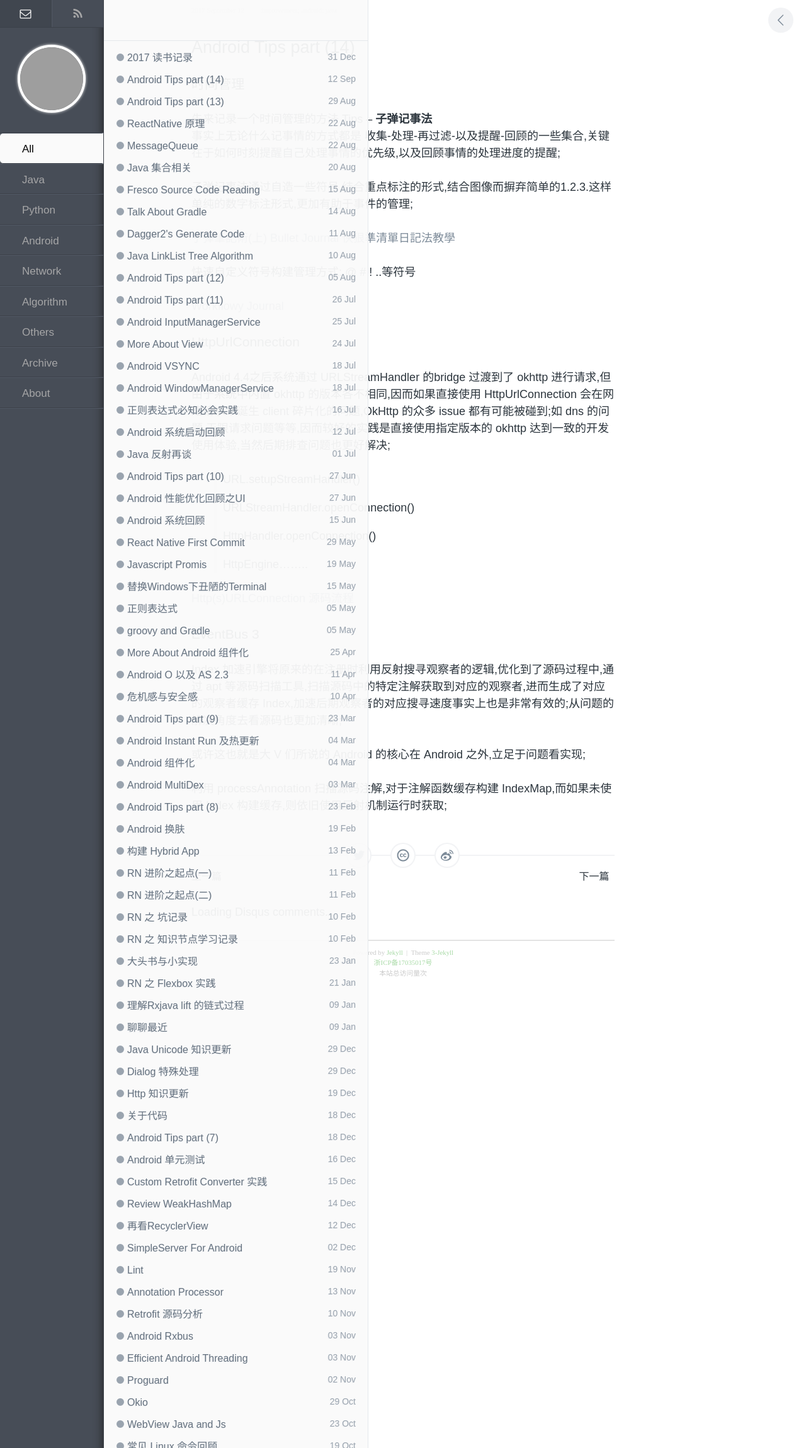
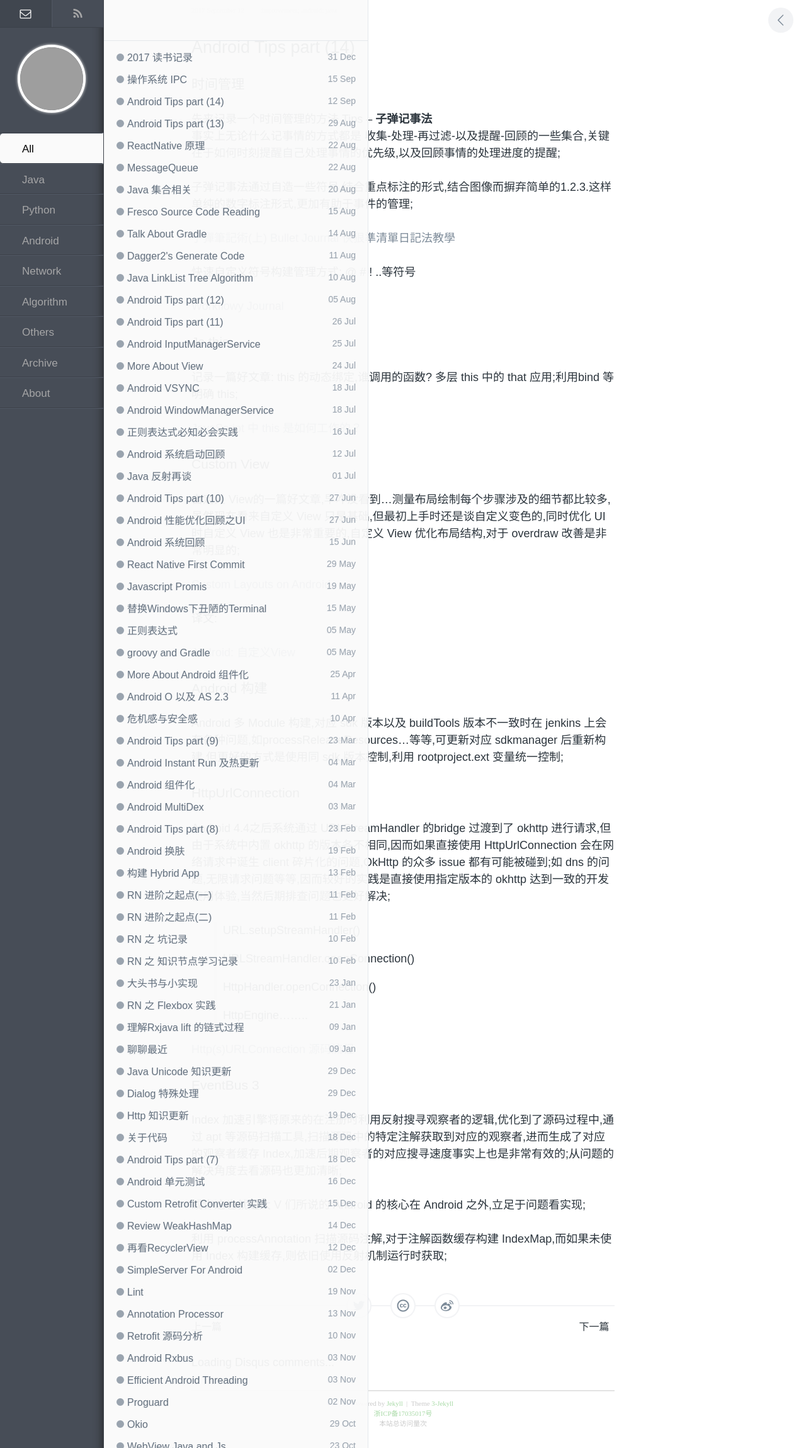
Before and after one commit to enlipan/enlipan.github.io, a Jekyll site: the page built from _posts/2017-09-12-android-tips-14.md, in a window 1280 px wide. Shown: the whole page at 63% size. Built offline with Jekyll 4.4.1, drawn with Linux system fonts in a browser that asks for light colours; nearby versions of some CDN libraries; comment, search, counter and statistics services are not loaded; grey boxes are pictures that could not be loaded.

Commit message:
post page linux add

```diff
--- a/_posts/2017-09-12-android-tips-14.md
+++ b/_posts/2017-09-12-android-tips-14.md
@@ -19,6 +19,26 @@
 快速自定义符号构建管理方式: @ # ! ..等符号
 
 [Workflowy Journal](https://medium.com/@amirmasoudabdol/workflowy-journal-d33405065d64)
+
+### Js this
+
+记录一篇好文章: this 的动态绑定,谁调用的函数? 多层 this 中的 that 应用;利用bind 等明确 this;
+
+[JavaScript 中 this 是如何工作的？](http://snailsky.me/2014/08/31/javascript-%E4%B8%AD-this-%E6%98%AF%E5%A6%82%E4%BD%95%E5%B7%A5%E4%BD%9C%E7%9A%84%EF%BC%9F/)
+
+### Custom View
+
+自定义 View的一篇好文章,早咋没看到...测量布局绘制每个步骤涉及的细节都比较多,虽然现在看来自定义 View 只是基础,但最初上手时还是谈自定义变色的,同时优化 UI 时自定义 View 也是非常重要的,自定义 View 优化布局结构,对于 overdraw 改善是非常明显的;
+
+[Custom Layouts on Android](http://lucasr.org/2014/05/12/custom-layouts-on-android/)
+
+译文:
+
+[Android: 自定义View](http://www.jianshu.com/p/29bb35a4860e)
+
+### Android 构建
+
+Android 多 Module 构建,对应 sdk 版本以及 buildTools 版本不一致时在 jenkins 上会有各种问题,如processReleaseResources...等等,可更新对应 sdkmanager 后重新构建,但更好的方式是使用同 sdk 版本控制,利用 rootproject.ext 变量统一控制;
 
 
 ### HttpUrlConnection
--- a/pages/about.html
+++ b/pages/about.html
@@ -14,6 +14,7 @@
   <p>一枚谷歌粉</p>
   <p>Android Developer</p>
   <p>越编程越喜欢编程</p>
+  <p>工作台:MBP13 && HP ZBOOK G2</p>
   <p><a href="https://github.com/itlipan">GitHub</a></p>
 </blockquote>
   <br/>
```
Also changed, not shown: 2017-09-17-linux-system.md (added, +87 -0 lines), _posts/2017-09-15-system-ipsc.md (added, +24 -0 lines).
